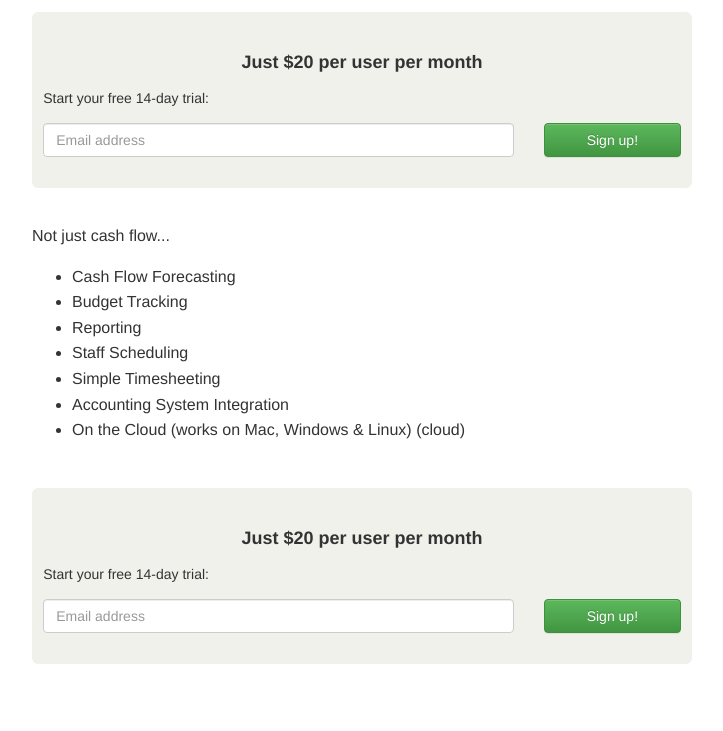
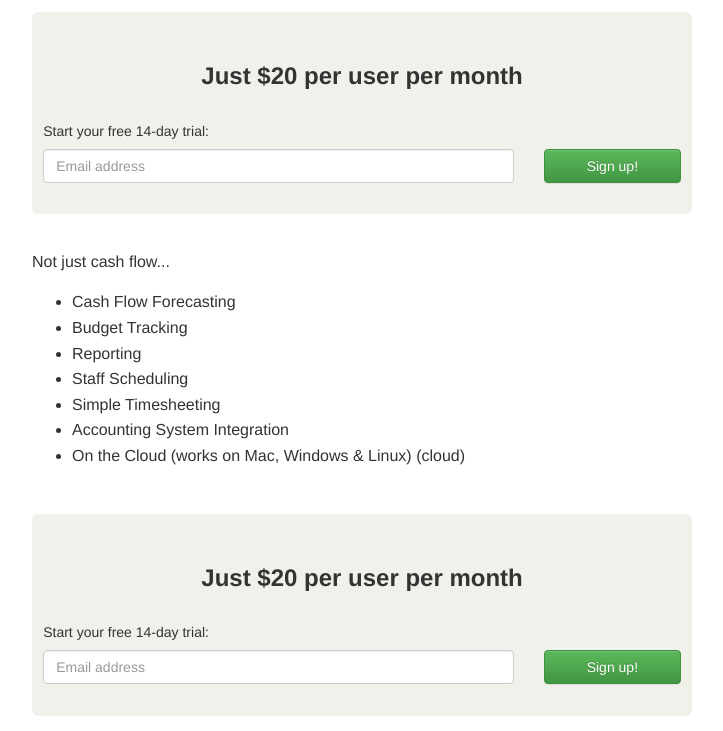
Before and after one commit to amagee/4thought1809, a website: page cashflow.html in a window 1280 px wide. Shown: the part 1527-2258 px from the top of the page, without its empty margins (278-1001 px from the left). Before the commit the page ends 2206 px from the top, so only its background shows below. Drawn offline with Linux system fonts and the light colour scheme; a script that the page names is missing.

Commit message:
made the sign up form even bigger

```diff
--- a/cashflow.html
+++ b/cashflow.html
@@ -81,10 +81,10 @@
     <div class="jumbotron" style="background-color: #F1F1EB;">
   <div class="sign_up_form_container">
     <div style="padding: 0.8em;">
-      <h4 class="form-group" style="font-weight: bold; text-align: center;">
+      <h3 class="form-group" style="font-weight: bold; text-align: center; margin-bottom: 1.3em;">
         Just $20 per user per month
-      </h4>
-      <div class="form-group">
+      </h3>
+      <div class="form-group" style="margin-bottom: 8px;">
         Start your free 14-day trial:
       </div>
       <div class="row">
@@ -127,10 +127,10 @@
     <div class="jumbotron" style="background-color: #F1F1EB;">
   <div class="sign_up_form_container">
     <div style="padding: 0.8em;">
-      <h4 class="form-group" style="font-weight: bold; text-align: center;">
+      <h3 class="form-group" style="font-weight: bold; text-align: center; margin-bottom: 1.3em;">
         Just $20 per user per month
-      </h4>
-      <div class="form-group">
+      </h3>
+      <div class="form-group" style="margin-bottom: 8px;">
         Start your free 14-day trial:
       </div>
       <div class="row">
```
Also changed, not shown: resourcing.html (+6 -6 lines), templates/includes/sign_up_form.html (+3 -3 lines), timesheet.html (+6 -6 lines).
